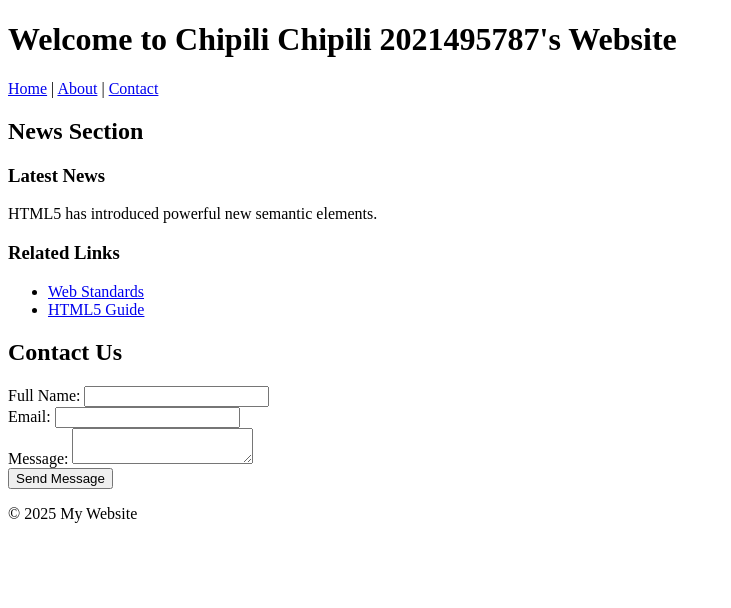
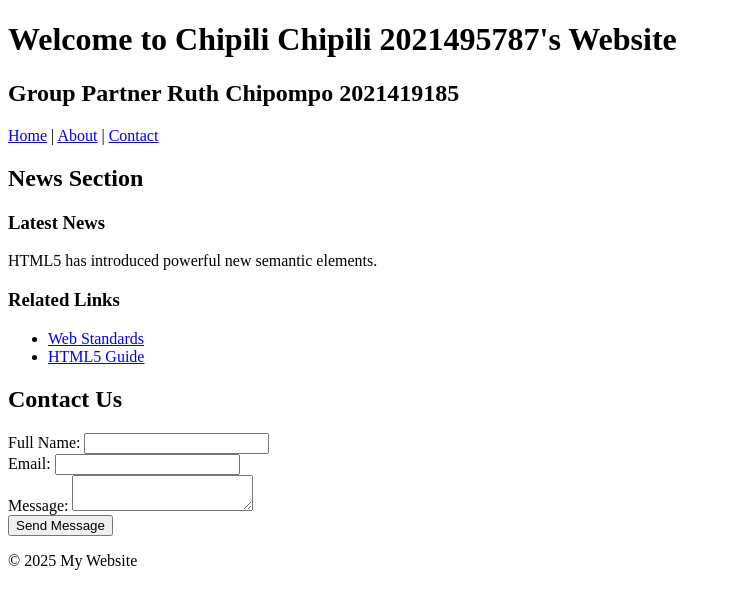
Before and after one commit to chipilii4l/lab2-html, a plain HTML site: page index.html in a window 1280 px wide. Shown: the whole page, without its empty margins (0-731 px from the left). Drawn offline with Linux system fonts and the light colour scheme.

Commit message:
Update index.html

```diff
--- a/index.html
+++ b/index.html
@@ -8,6 +8,7 @@
 <body>
     <header>
         <h1>Welcome to Chipili Chipili 2021495787's Website</h1>
+        <h2>Group Partner Ruth Chipompo 2021419185</h2>
         <nav>
             <a href="#">Home</a> |
             <a href="#">About</a> |
```
